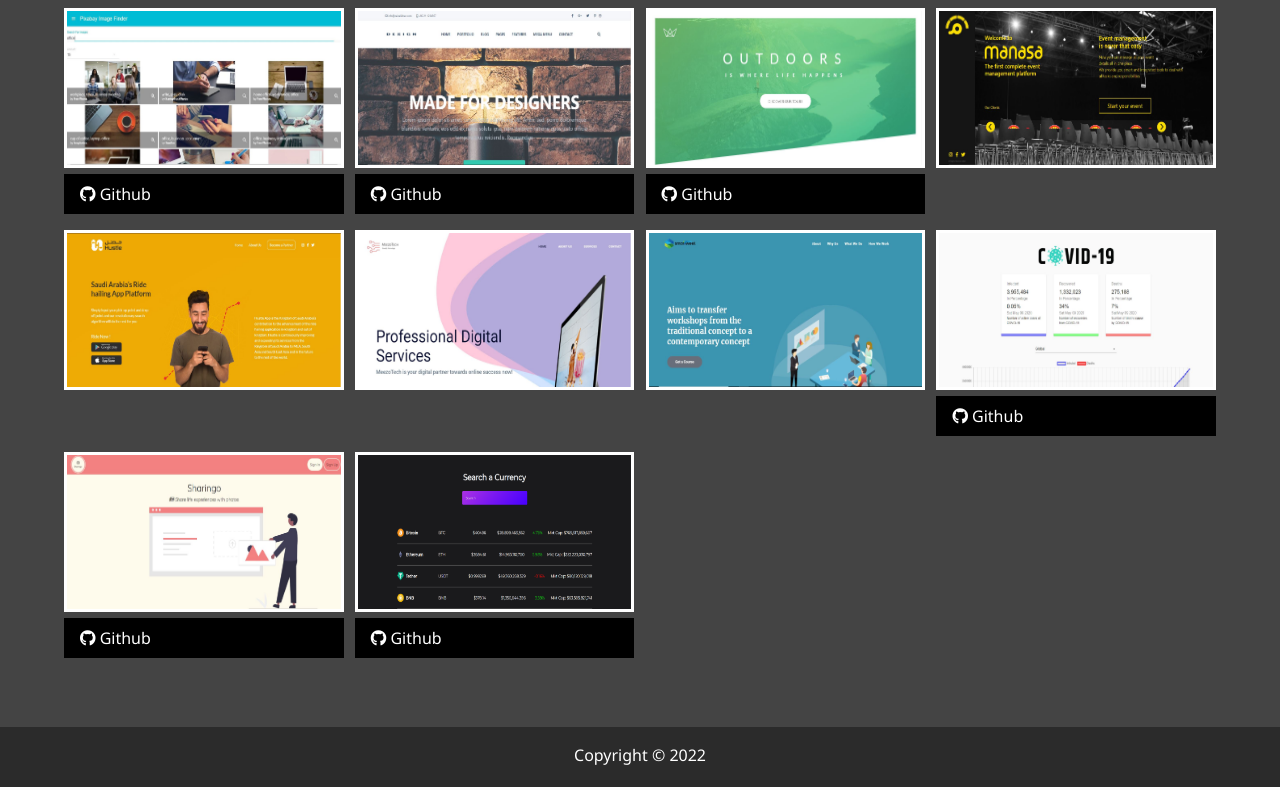
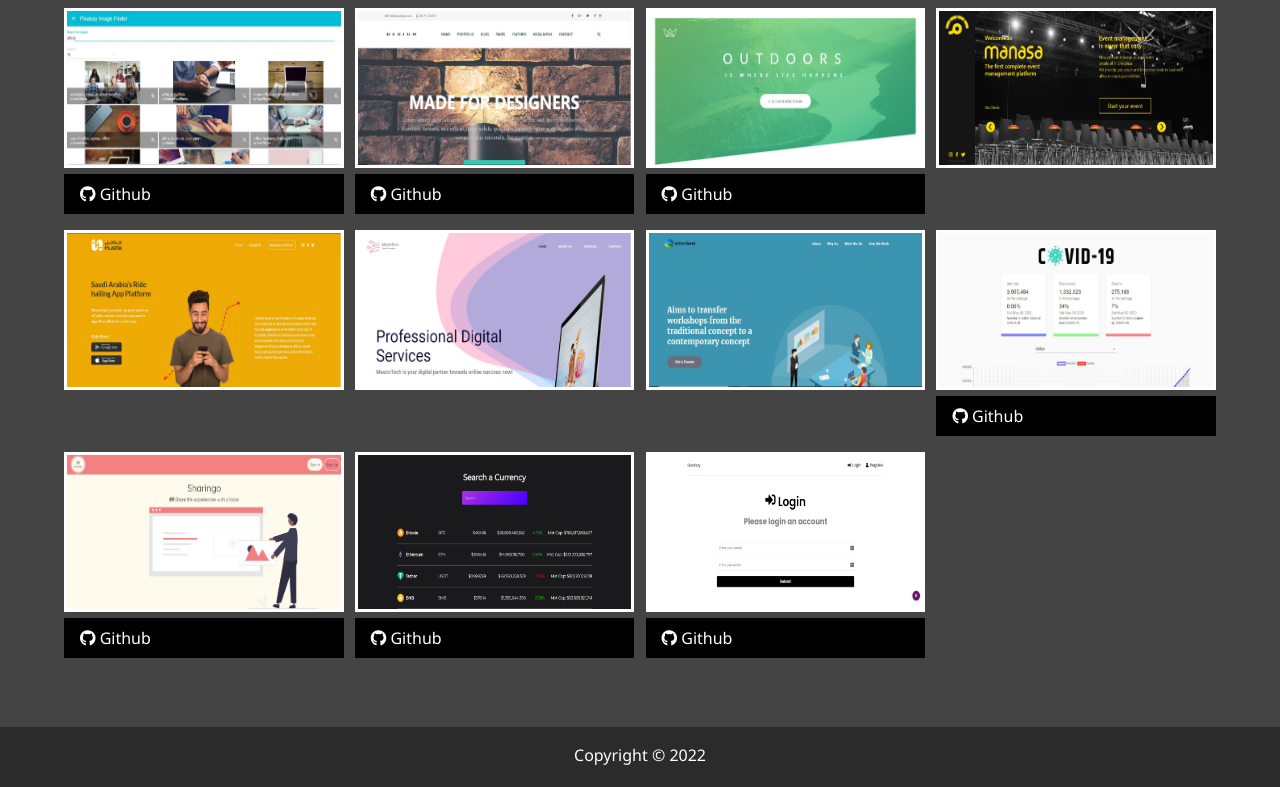
Before and after one commit to ZainKhan2504/Portfolio, a website: page dist/work.html in a window 1280 px wide. Shown: the part 718-1505 px from the top of the page. Drawn offline with Linux system fonts and the light colour scheme.

Commit message:
Add goals project

```diff
--- a/dist/work.html
+++ b/dist/work.html
@@ -176,6 +176,14 @@
           <i class="fab fa-github"></i> Github
         </a>
       </div>
+      <div class="item">
+        <a href="#">
+          <img src="img/projects/project19.png" alt="Project 19" />
+        </a>
+        <a href="https://github.com/ZainKhan2504/goallay" class="btn-dark" target="_blank">
+          <i class="fab fa-github"></i> Github
+        </a>
+      </div>
     </div>
   </main>
   <footer id="main-footer">Copyright &copy; <script>
```
Also changed, not shown: dist/img/projects/project19.png (added).
